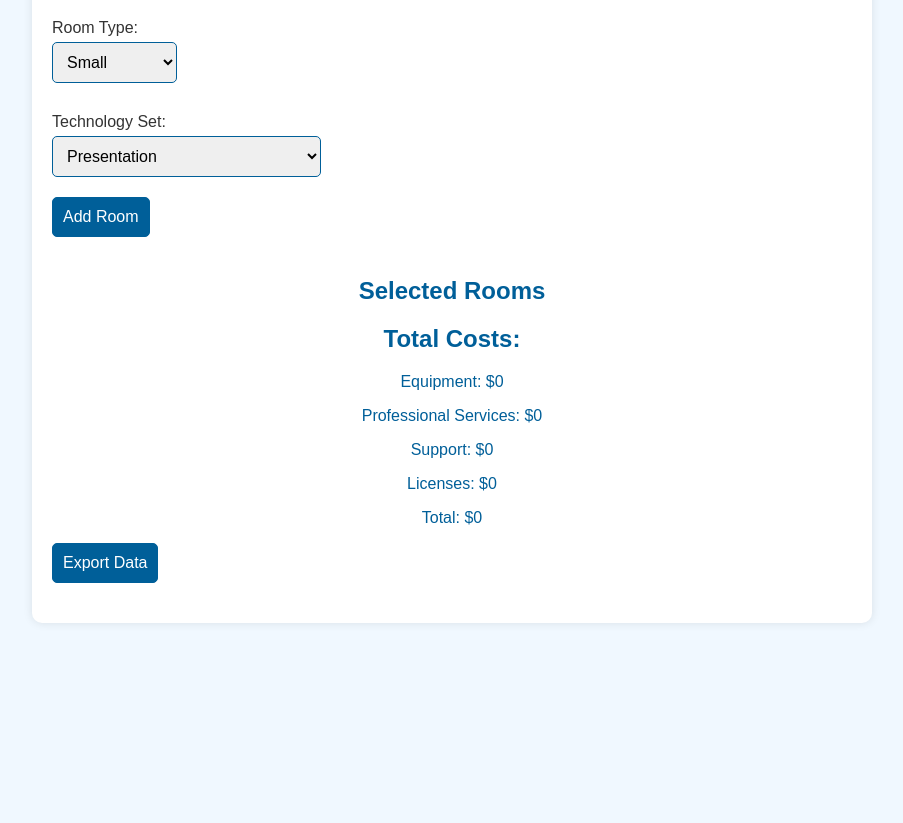
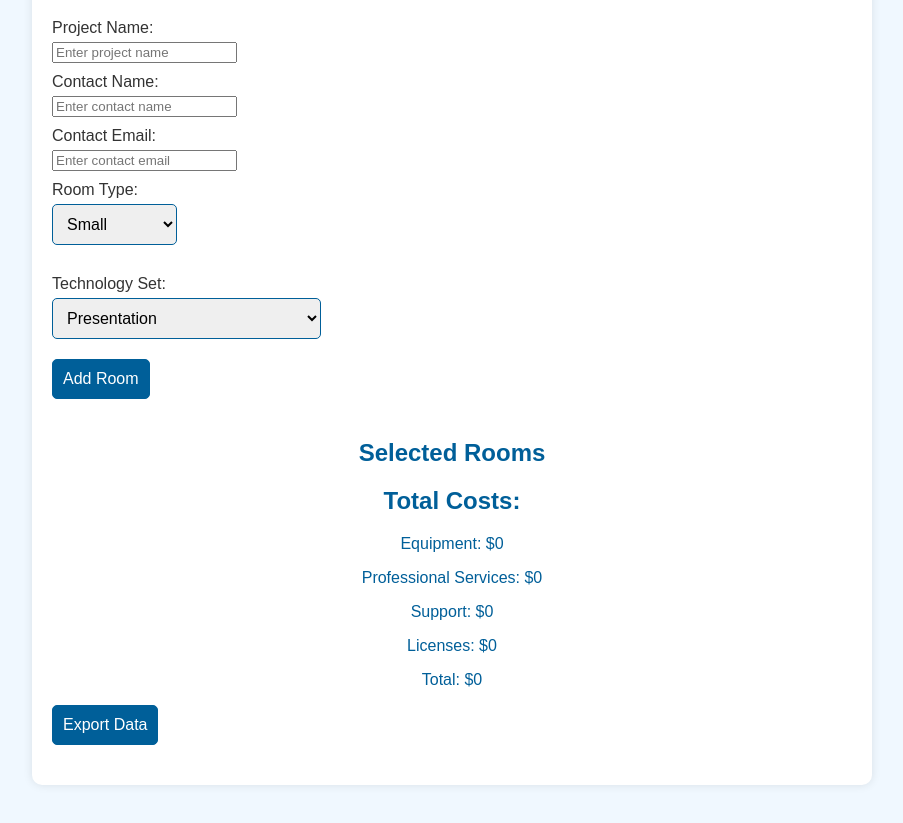
Before and after one commit to pigfoothat/meeting-room-cost-calculator, a plain HTML site: page index.html in a window 1280 px wide. Shown: the part 121-944 px from the top of the page, without its empty margins (188-1091 px from the left). Before the commit the page ends 800 px from the top, so only its background shows below. Drawn offline with Linux system fonts and the light colour scheme.

Commit message:
Update index.html

```diff
--- a/index.html
+++ b/index.html
@@ -9,6 +9,20 @@
 <body>
     <div class="container">
         <h1>Meeting Room Technology Cost Calculator</h1>
+
+        <div>
+            <label for="projectName">Project Name:</label>
+            <input type="text" id="projectName" placeholder="Enter project name">
+        </div>
+        <div>
+            <label for="contactName">Contact Name:</label>
+            <input type="text" id="contactName" placeholder="Enter contact name">
+        </div>
+        <div>
+            <label for="contactEmail">Contact Email:</label>
+            <input type="email" id="contactEmail" placeholder="Enter contact email">
+        </div>
+
         <div>
             <label for="roomType">Room Type:</label>
             <select id="roomType">
@@ -27,8 +41,10 @@
             </select>
         </div>
         <button onclick="addRoom()">Add Room</button>
+
         <h2>Selected Rooms</h2>
         <ul id="roomList"></ul>
+
         <h2>Total Costs:</h2>
         <p>Equipment: $<span id="totalEquipment">0</span></p>
         <p>Professional Services: $<span id="totalServices">0</span></p>
```
